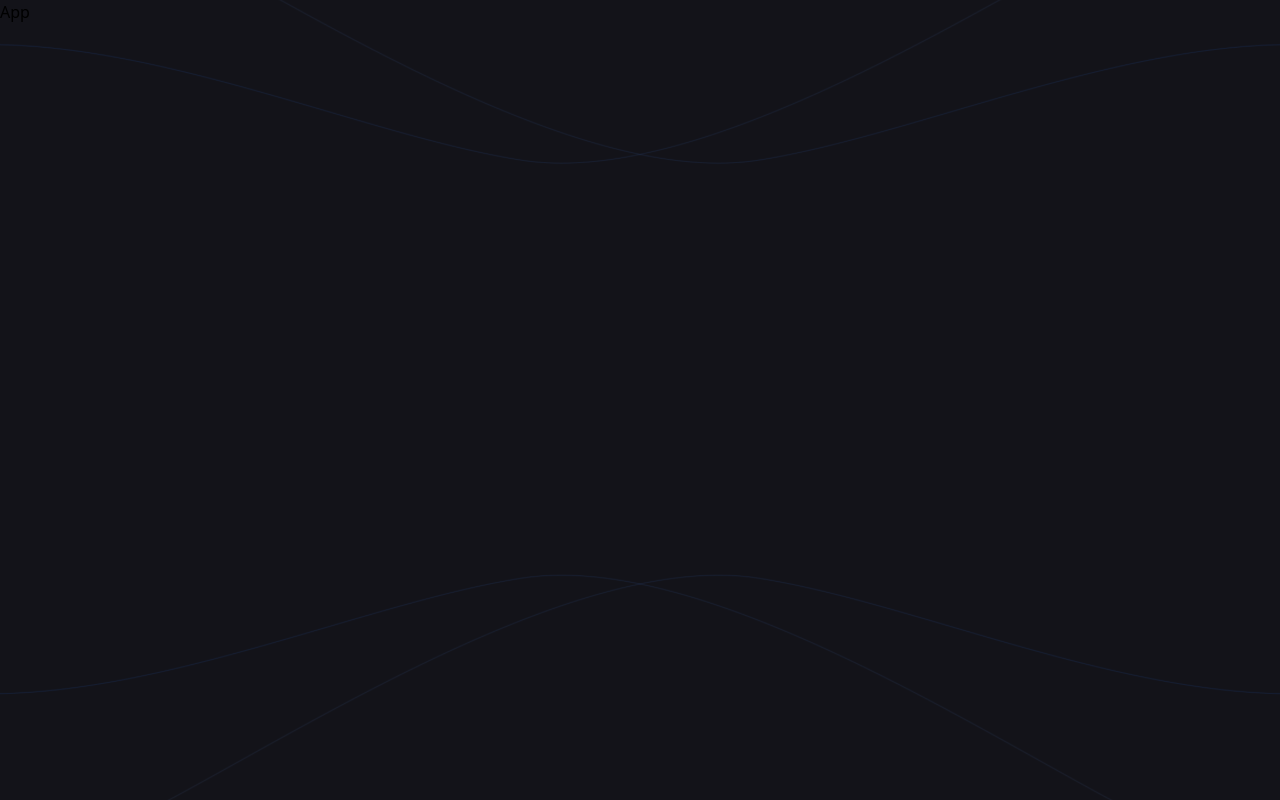
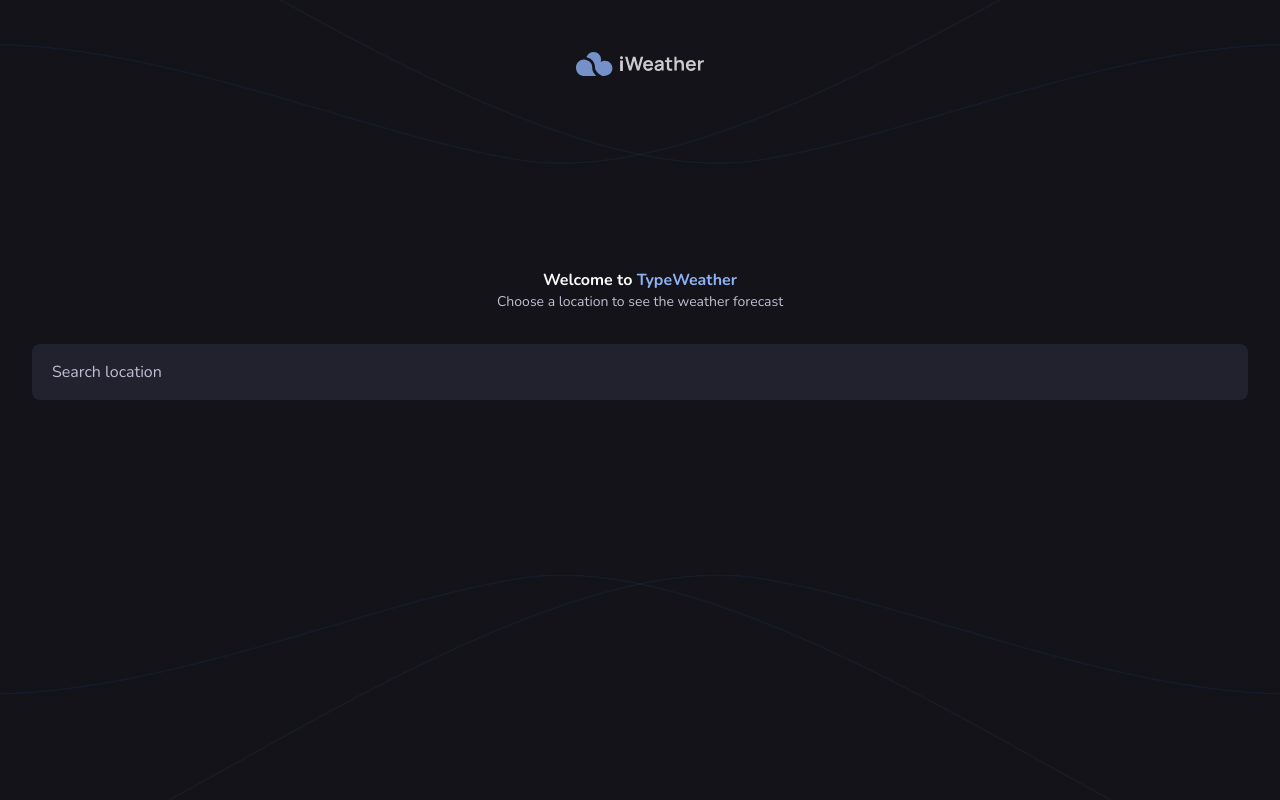
Before and after one commit to msinemkaya/iWeather, a React (Vite) app: page / in a window 1280 px wide. Built offline with nearby package versions, Linux system fonts and the light colour scheme.

Commit message:
feat: finished basic structure of WelcomePage UI

```diff
--- a/src/App.jsx
+++ b/src/App.jsx
@@ -1,6 +1,10 @@
+import { WelcomePage } from './components/pages/WelcomePage.jsx'
+
 const App = () => {
   return (
-    <div>App</div>
+    <div>
+      <WelcomePage/>
+    </div>
   )
 }
 export default App
--- /dev/null
+++ b/src/components/base/Input.jsx
@@ -0,0 +1,7 @@
+export const Input = ({ type = 'text', placeholder= ''}) => {
+  return (
+    <input type={type}
+           className='bg-gray-600 h-14 rounded-lg placeholder:text-gray-200 px-5 focus:outline-none w-full'
+           placeholder={placeholder}/>
+  )
+}
--- /dev/null
+++ b/src/components/base/LogoFull.jsx
@@ -0,0 +1,7 @@
+import logo from '../../assets/full-logo.svg'
+
+export const LogoFull = () => {
+  return (
+    <img src={logo} alt='application logo'/>
+  )
+}
--- /dev/null
+++ b/src/components/pages/WelcomePage.jsx
@@ -0,0 +1,23 @@
+import { LogoFull } from '../base/LogoFull.jsx'
+import { Input } from '../base/Input.jsx'
+
+export const WelcomePage = () => {
+  return (
+    <>
+      <div className='my-12 grid w-full fixed place-items-center'>
+        <LogoFull/>
+      </div>
+
+      <div className='h-[50svh] flex flex-col justify-end'>
+        <div className='text-center mb-8 '>
+          <h1 className='heading md'>Welcome to <span className='text-blue-light'>TypeWeather</span></h1>
+          <p className='text-gray-200 text-sm'>Choose a location to see the weather forecast</p>
+        </div>
+
+        <div className='mx-8'>
+          <Input type='text' placeholder='Search location'/>
+        </div>
+      </div>
+    </>
+  )
+}
--- a/src/index.css
+++ b/src/index.css
@@ -8,3 +8,29 @@ body {
     background-image: url('../src/assets/bg.svg');
     background-position: top center;
 }
+
+#root {
+    @apply font-nunito text-gray-100
+}
+
+.heading {
+    @apply font-bold
+}
+.heading .hg {
+    @apply text-8xl font-extrabold
+}
+.heading .xl {
+    @apply text-5xl leading-[120%] font-extrabold
+}
+.heading .lg {
+    @apply text-[2rem] leading-[140%]
+}
+.heading .md {
+    @apply text-xl
+}
+.heading .sm {
+    @apply text-base
+}
+.heading .xs {
+    @apply text-sm
+}
```
